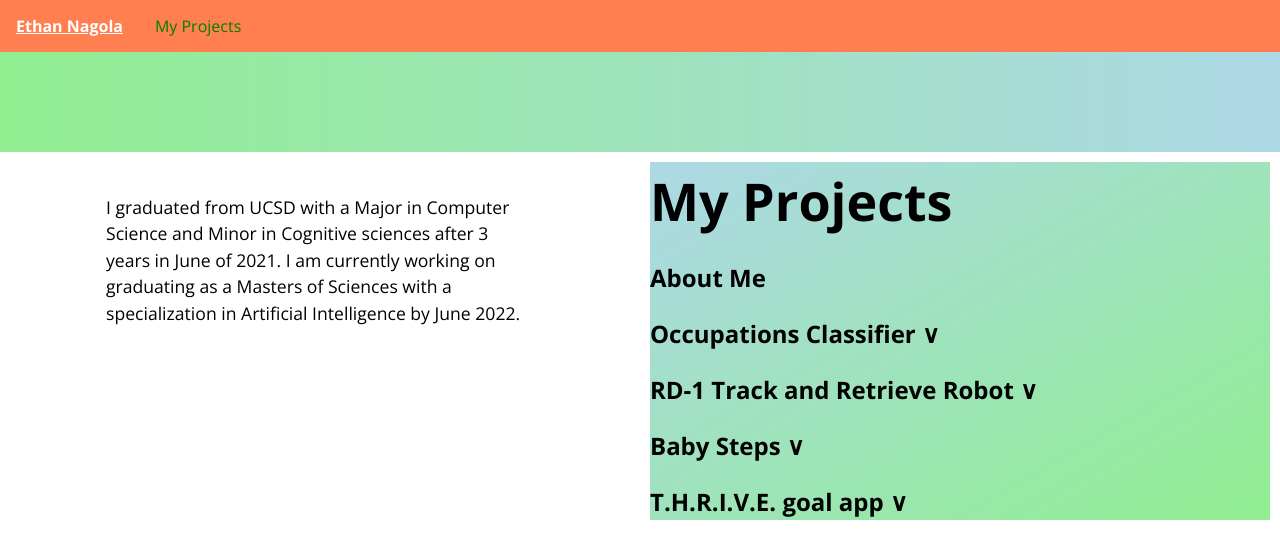
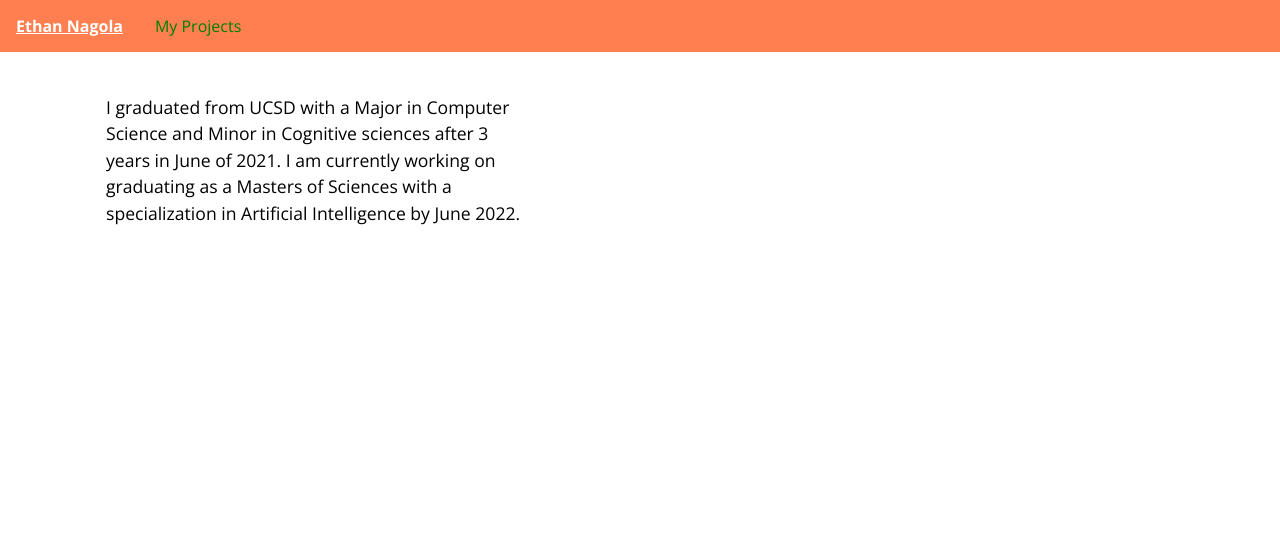
Before and after one commit to enagola/web, a Jekyll site: the page built from docs/projects.md, in a window 1280 px wide. Shown: the top 559 px of the page. Built offline with Jekyll 4.4.1, drawn with Linux system fonts in a browser that asks for light colours.

Commit message:
Update template.html

```diff
--- a/docs/_layouts/template.html
+++ b/docs/_layouts/template.html
@@ -95,33 +95,10 @@
     </header>
 
     <div class="row">
-      <div id="grad1"></div>
 
       <div class="column">
         <section class="main-content">
           {{ content }}
-        </section>
-      </div>
-
-      <div class="column">
-
-         <section style='background-image: linear-gradient(to top left, lightgreen, lightblue);'>
-          <h1 class="project-name">My Projects</h1>
-
-          <h2 class='relative'>About Me</h2>
-
-          <h2 class='relative' onclick="toggleText()">Occupations Classifier &#9; &or;</h2>
-          <div id='demo' style='display: none;background-image: linear-gradient(to top left, lightgreen, lightblue);'><p>This is the description of the project.</p> <a style="background-image: linear-gradient(to top left, green, blue);" href="https://enagola.github.io/web/CSE203B.pdf" type="application/pdf" class="btn">Occupations Classifier</a></div>
-
-          <h2 class='relative' onclick="toggleText2()">RD-1 Track and Retrieve Robot &#9; &or;</h2>
-          <div id='demo2' style='display: none;background-image: linear-gradient(to top left, lightgreen, lightblue);'><p>This is the description of the project.</p> <a style="background-image: linear-gradient(to top left, green, blue);" href="https://enagola.github.io/web/Final_report_cse145.pdf" class="btn">RD-1 Track and Retrieve Robot</a></div>
-
-          <h2 class='relative' onclick="toggleText3()">Baby Steps &#9; &or;</h2>
-          <div id='demo3' style='display: none;background-image: linear-gradient(to top left, lightgreen, lightblue);'><p>This is the description of the project.</p> <a href="https://www.youtube.com/watch?v=W8iOpEHBDII&ab_channel=EthanNagola" class="btn">Baby Steps</a></div>
-
-          <h2 class='relative' onclick="toggleText4()">T.H.R.I.V.E. goal app &#9; &or;</h2>
-          <div id='demo4' style='display: none;background-image: linear-gradient(to top left, lightgreen, lightblue);'><p>This is the description of the project.</p> <a href="https://youtu.be/BbzbG_M_1v0?t=199" class="btn">T.H.R.I.V.E. goal app</a></div>
-
         </section>
       </div>
     </div>
```
